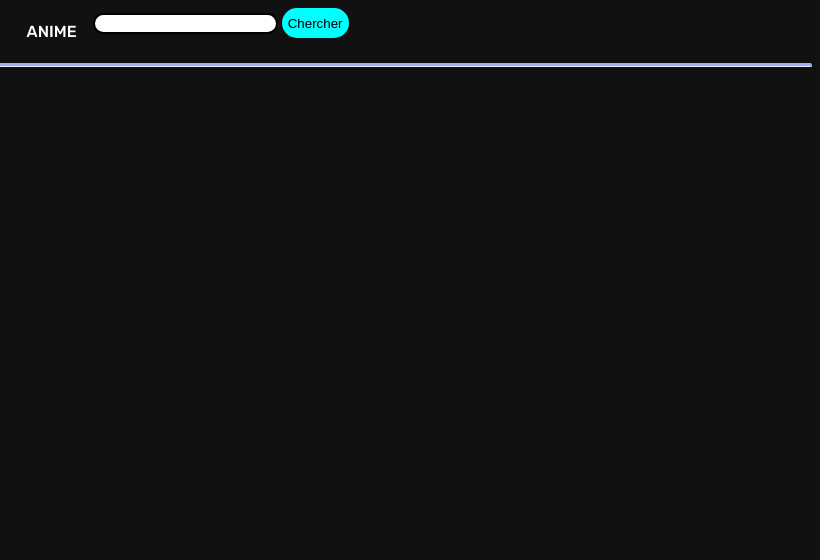
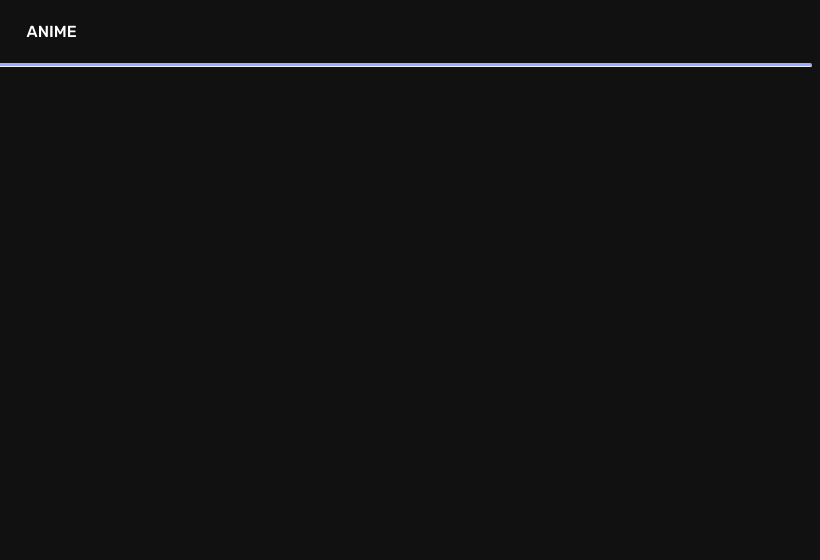
Before and after one commit to weaside/Anime, a plain HTML site: page index.html in a window 1280 px wide. Shown: the full height of the page, 460-1280 px from the left. Drawn offline with Linux system fonts and the light colour scheme.

Commit message:
Update index.html

```diff
--- a/index.html
+++ b/index.html
@@ -31,49 +31,6 @@
               <meta charset="UTF-8">
               <meta name="viewport"
                   content="width=device-width, height=device-height, initial-scale=1.0, user-scalable=0, minimum-scale=1.0, maximum-scale=1.0">
-              <title>Tuto</title>
-          </head>
-              <style>
-                  #search {
-                      border-radius: 30px;
-                      border: 2px solid black;
-                  }
-
-                  #button {
-                      background-color: aqua;
-                      border: 0px solid black;
-                      height: 30px;
-                      border-radius: 30px;
-                      cursor: pointer;
-                  }
-              </style>
-
-              <input type="search" id="search" value="" onchange="ouvrirPage()">
-              <input type="button" id="button" onclick="ouvrirPage()" value="Chercher">
-
-              <script>
-                  function ouvrirPage() {
-                      var a = document.getElementById("search").value;
-
-                      if (a === "mercredi") {
-                          window.open("https://weaside.github.io/Mercredi/");
-                      }
-
-                      if (a === "spiderman") {
-                          window.open("https://weaside.github.io/Spiderman/");
-                      }
-
-                      if (a === "youtube") {
-                          window.open("https://www.youtube.com/");
-                      }
-
-
-                  }
-              </script>
-
-
-          </body>
-
           </html>
           </ul>
     </div>
```
